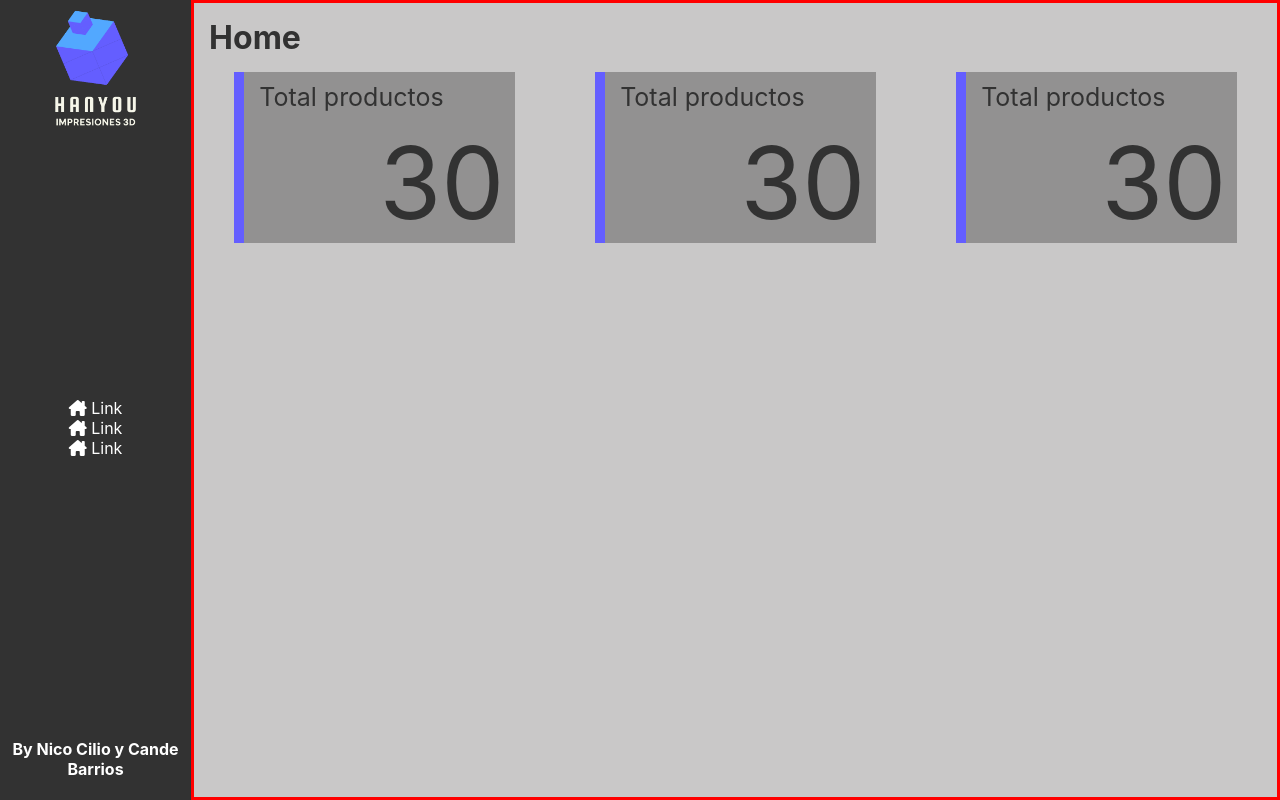
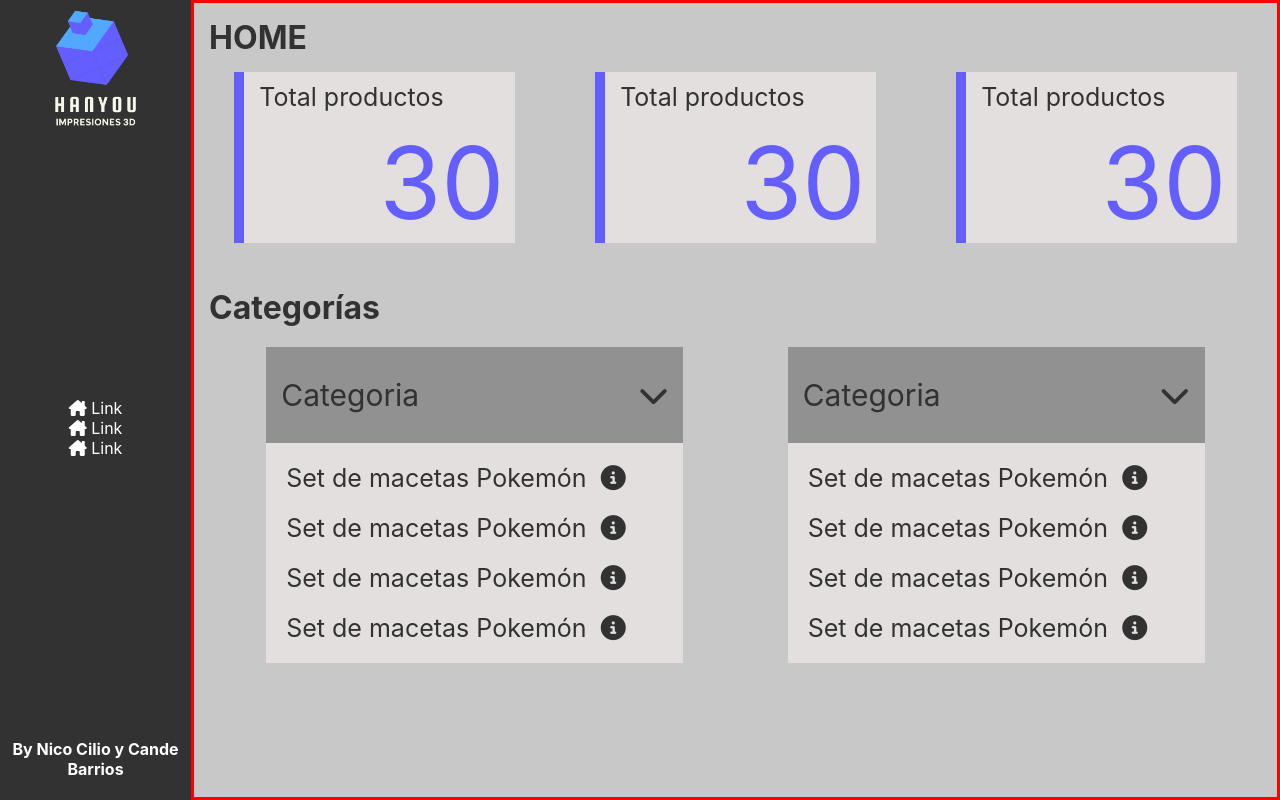
Before and after one commit to Candelaria29/grupo_8_Hanyou, a React (Create React App) app in the folder dashboard/: page / in a window 1280 px wide. Built offline with nearby package versions, Linux system fonts and the light colour scheme.

Commit message:
siguo con home y categorias

```diff
--- a/dashboard/src/App.css
+++ b/dashboard/src/App.css
@@ -1,9 +1,4 @@
 body {
-  color: white;
-}
-
-a {
-  text-decoration: none;
   color: white;
 }
 
--- /dev/null
+++ b/dashboard/src/components/categories.jsx
@@ -0,0 +1,12 @@
+import CategoryCard from './categoryCard.jsx'
+
+function Categories() {
+    return (
+        <section id='categories'>
+            <CategoryCard/>
+            <CategoryCard/>
+        </section>
+    )
+}
+
+export default Categories
--- /dev/null
+++ b/dashboard/src/components/categoryCard.jsx
@@ -0,0 +1,21 @@
+function CategoryCard() {
+    return (
+        <article className="categoryCard">
+            <div>
+                <div class='catTitle'>
+                    <p>Categoria</p>
+                    <i class="fa-solid fa-chevron-down"></i>
+                </div>
+                <ul id='categoryList'>
+                    {/* aca hay que hacer que cada link llegue al detalle del producto correspondiente */}
+                    <li><section class='productItem'><p>Set de macetas Pokemón</p><a href='http://localhost:8000/productos/detalle/2' target="_blank" ><i class="fa-solid fa-circle-info"></i></a></section></li>
+                    <li><section class='productItem'><p>Set de macetas Pokemón</p><a href='http://localhost:8000/productos/detalle/2' target="_blank"><i class="fa-solid fa-circle-info"></i></a></section></li>
+                    <li><section class='productItem'><p>Set de macetas Pokemón</p><a href='http://localhost:8000/productos/detalle/2' target="_blank"><i class="fa-solid fa-circle-info"></i></a></section></li>
+                    <li><section class='productItem'><p>Set de macetas Pokemón</p><a href='http://localhost:8000/productos/detalle/2' target="_blank"><i class="fa-solid fa-circle-info"></i></a></section></li>
+                </ul>
+            </div>
+        </article>
+    )
+}
+
+export default CategoryCard
--- a/dashboard/src/components/main.jsx
+++ b/dashboard/src/components/main.jsx
@@ -1,11 +1,14 @@
 import '../css/main.css';
 import MainStats from './mainStats.jsx'
+import Categories from './categories.jsx'
 
 function Main() {
     return (
         <main id='main'>
-            <h2 id='title'>Home</h2>
+            <h2 id='title1'>HOME</h2>
             <MainStats/>
+            <h2 id='title2'>Categorías</h2>
+            <Categories/>
         </main>
     )
 }
--- a/dashboard/src/css/main.css
+++ b/dashboard/src/css/main.css
@@ -5,8 +5,14 @@
     color: #323232;
 }
 
-#title {
+#title1 {
     margin: 15px;
+    font-size: 2rem;
+}
+
+#title2 {
+    margin: 15px;
+    padding-top: 30px;
     font-size: 2rem;
 }
 
@@ -21,7 +27,7 @@
     display: flex;
     width: 25%;
     border-left: 10px solid #645eff;
-    background-color: #929191;
+    background-color: #e4dfdf;
     flex-wrap: wrap;
     justify-content: space-evenly;
 
@@ -37,6 +43,66 @@
 .statNumber {
     width: 100%;
     font-size: 100px;
+    color: #645eff;
     align-self: center;
     margin: 0% 50%;
 }
+
+#categories {
+    margin: 20px;
+    display: flex;
+    justify-content: space-around;
+}
+
+.categoryCard {
+    flex-direction: column;
+    width: 40%;
+    display: flex;
+}
+
+.catTitle {
+    display: flex;
+    justify-content: space-between;
+    font-size: 30px;
+    padding-left: 5px;
+    background-color: #929191;
+    padding: 20px;
+    align-items: center;
+    padding: 0px 15px;
+}
+
+#categoryList {
+    /* display: none; */
+    list-style: none;
+    font-size: 25px;
+    margin: 0px;
+    padding: 10px;
+    background-color: #e4dfdf;
+    }
+
+/*sacar display flex y agregar evento al hacer clic en el titulo con el siguiente id*/
+
+#categoryListClick {
+    display: flex;
+}
+
+#categoryList li {
+    display: flex;
+padding: 10px;
+}
+
+#categoryList li p {
+    margin: 0px
+}
+
+#categoryList li a {
+    text-decoration: none;
+    color: #323232;
+  }
+
+  .productItem {
+    width: 90%;
+    display: flex;
+    align-items: center;
+    justify-content: space-between;
+}
--- a/dashboard/src/css/sidebar.css
+++ b/dashboard/src/css/sidebar.css
@@ -26,3 +26,8 @@ header {
 #author {
     text-align: center;
 }
+
+a {
+    text-decoration: none;
+    color: white;
+  }
```
